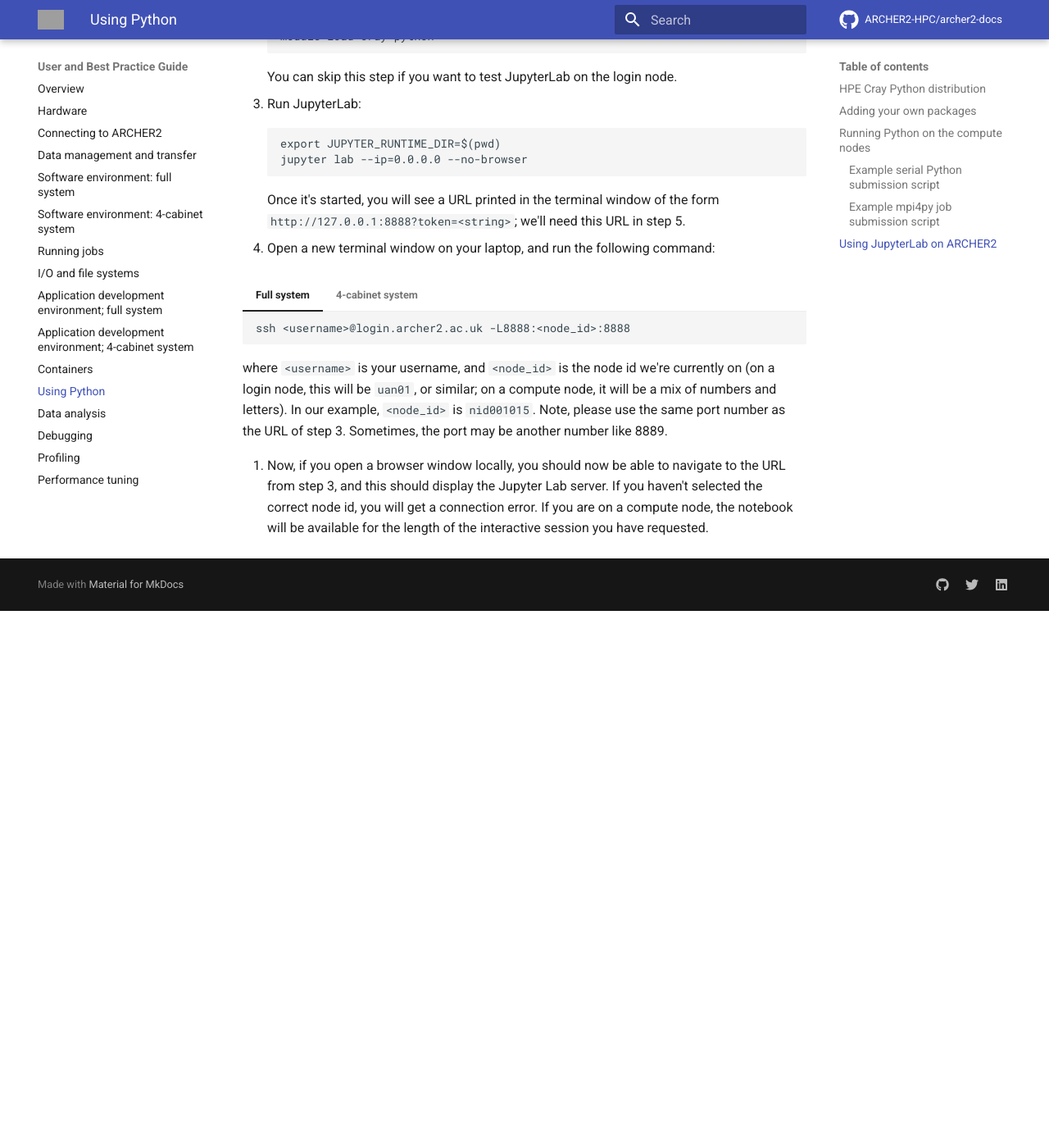
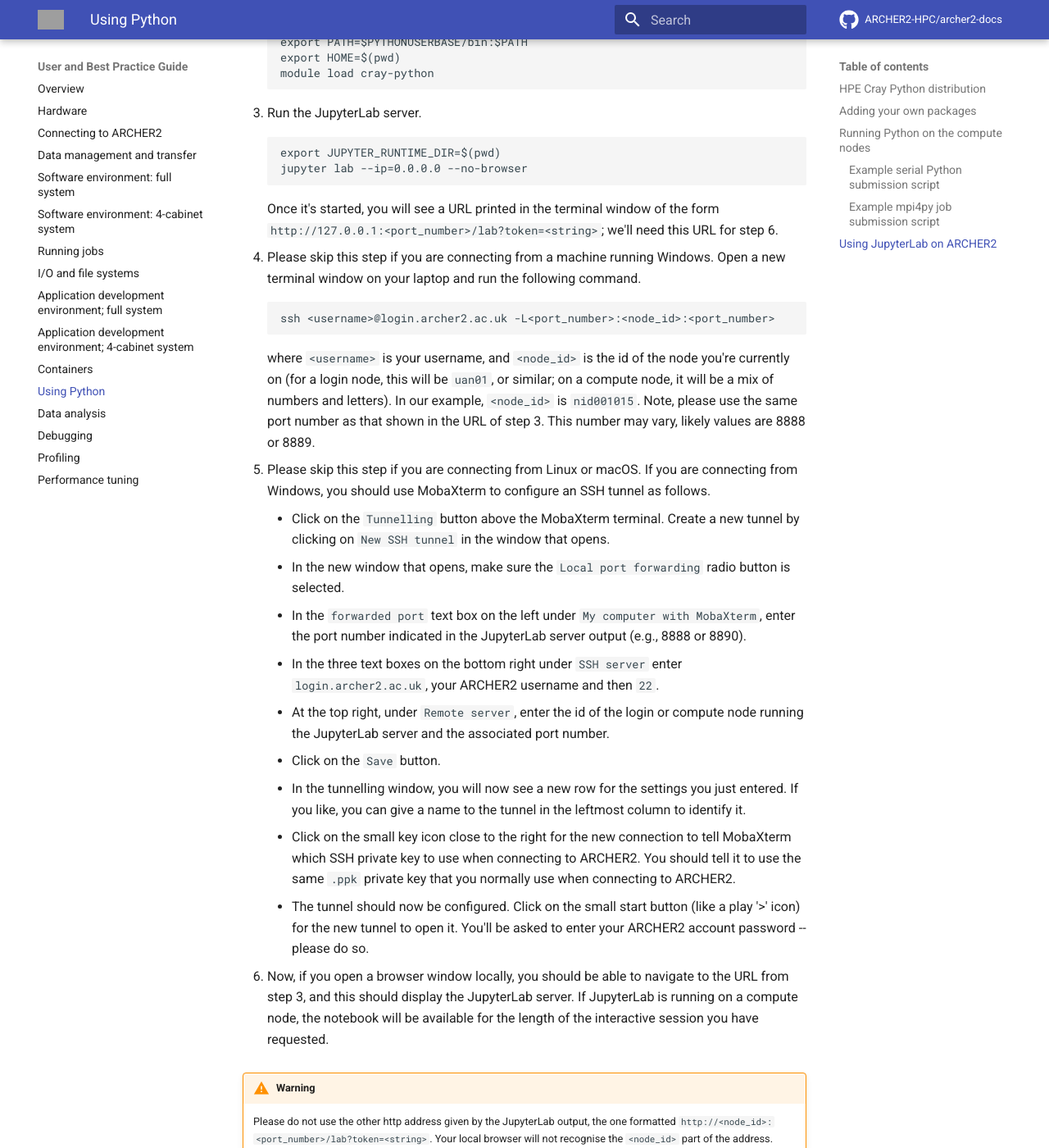
Before and after one commit to ARCHER2-HPC/archer2-docs, an MkDocs documentation site: the page built from docs/user-guide/python.md, in a window 1280 px wide and 1400 px high, scrolled down 4336 px. Shown: the whole window at 82% size. Built offline with MkDocs 1.6.1 and Material for MkDocs 9.7.7, drawn with Linux system fonts in a browser that asks for light colours; comment, search, counter and statistics services are not loaded; before the commit the page ends 5081 px from its top, so only the background shows below that; some of the changed text lies outside the part shown; grey boxes are pictures that could not be loaded.

Commit message:
Added instructions for connecting JupyterLab using MobaXTerm.

````diff
--- a/docs/user-guide/python.md
+++ b/docs/user-guide/python.md
@@ -210,16 +210,16 @@
 ## Using JupyterLab on ARCHER2
 
 It is possible to view and run Jupyter notebooks from both login nodes
-and compute nodes of ARCHER2.
+and compute nodes on ARCHER2.
 
 !!! note
     You can test such notebooks on the login nodes, but please do not attempt to
     run any computationally intensive work. Jobs may get killed once they hit a
     CPU limit on login nodes.
 
-Please follow these steps:
+Please follow these steps.
 
-1. Install JupyterLab in your work directory:
+1. Install JupyterLab in your work directory.
    ```
    module load cray-python
    export PYTHONUSERBASE=/work/t01/t01/auser/.local
@@ -227,18 +227,18 @@
    pip install --user jupyterlab
    ```
 
-2. To run your Jupyter notebook on a compute node, you can run an interactive
-   session:
+2. If you want to test JupyterLab on the login node please go straight to step 3.
+   To run your Jupyter notebook on a compute node, you first need to run an interactive session.
    ```
-   srun --nodes=1 --exclusive --time=00:20:00 --account=<your_budget>
-   --partition=standard --qos=short --reservation=shortqos --pty /bin/bash
+   srun --nodes=1 --exclusive --time=00:20:00 --account=<your_budget> \
+        --partition=standard --qos=short --reservation=shortqos \
+        --pty /bin/bash
    ```
-   Your prompt will change to something like this:
+   Your prompt will change to something like below.
    ```
    auser@nid001015:/tmp>
    ```
-   In this case, the node id is `nid001015`. Execute the following on the
-   compute node:
+   In this case, the node id is `nid001015`. Now execute the following on the compute node.
    ```
    cd /work/t01/t01/auser # Update the path to your work directory
    export PYTHONUSERBASE=$(pwd)/.local
@@ -246,37 +246,48 @@
    export HOME=$(pwd)
    module load cray-python
    ```
-   You can skip this step if you want to test JupyterLab on the login node.
 
-3. Run JupyterLab:
+3. Run the JupyterLab server.
    ```
    export JUPYTER_RUNTIME_DIR=$(pwd)
    jupyter lab --ip=0.0.0.0 --no-browser
    ```
    Once it's started, you will see a URL printed in the terminal window of
-   the form `http://127.0.0.1:8888?token=<string>`; we'll need this URL in
-   step 5.
+   the form `http://127.0.0.1:<port_number>/lab?token=<string>`; we'll need this URL for
+   step 6.
 
-4. Open a new terminal window on your laptop, and run the following command:
+4. Please skip this step if you are connecting from a machine running Windows.
+   Open a new terminal window on your laptop and run the following command.
+   ```
+   ssh <username>@login.archer2.ac.uk -L<port_number>:<node_id>:<port_number>
+   ```
+   where `<username>` is your username, and `<node_id>` is the id of the node you're
+   currently on (for a login node, this will be `uan01`, or similar; on a compute
+   node, it will be a mix of numbers and letters). In our example, `<node_id>`
+   is `nid001015`. Note, please use the same port number as that shown in the URL of
+   step 3. This number may vary, likely values are 8888 or 8889.
 
-=== "Full system"
-    ```
-    ssh <username>@login.archer2.ac.uk -L8888:<node_id>:8888
-    ```
+5. Please skip this step if you are connecting from Linux or macOS. If you are connecting from Windows, you should use MobaXterm to configure an SSH tunnel as follows.
+    - Click on the `Tunnelling` button above the MobaXterm terminal. Create a new tunnel by clicking on `New SSH tunnel` in the window that opens.
+    - In the new window that opens, make sure the `Local port forwarding` radio button is selected.
+    - In the `forwarded port` text box on the left under `My computer with MobaXterm`, enter the port number indicated in the JupyterLab server output (e.g., 8888 or 8890).
+    - In the three text boxes on the bottom right under `SSH server` enter `login.archer2.ac.uk`, your ARCHER2 username and then `22`.
+    - At the top right, under `Remote server`, enter the id of the login or compute node running the JupyterLab server and the associated port number.
+    - Click on the `Save` button.
+    - In the tunnelling window, you will now see a new row for the settings you just entered. If you like, you can give a name to the tunnel in the leftmost column to identify it.
+    - Click on the small key icon close to the right for the new connection to tell MobaXterm which SSH private key to use when connecting to ARCHER2. You should tell it to use the same `.ppk` private key that you normally use when connecting to ARCHER2.
+    - The tunnel should now be configured. Click on the small start button (like a play '>' icon) for the new tunnel to open it. You'll be asked to enter your ARCHER2 account password -- please do so.
 
-=== "4-cabinet system"
-    ```
-    ssh <username>@login-4c.archer2.ac.uk -L8888:<node_id>:8888
-    ```
+6. Now, if you open a browser window locally, you should be able to navigate to the URL
+   from step 3, and this should display the JupyterLab server. If JupyterLab is running
+   on a compute node, the notebook will be available for the length of the interactive
+   session you have requested.
 
-   where `<username>` is your username, and `<node_id>` is the node id we're
-   currently on (on a login node, this will be `uan01`, or similar; on a compute
-   node, it will be a mix of numbers and letters). In our example, `<node_id>`
-   is `nid001015`. Note, please use the same port number as the URL of step 3.
-   Sometimes, the port may be another number like 8889.
+!!! warning
+    Please do not use the other http address given by the JupyterLab output,
+    the one formatted `http://<node_id>:<port_number>/lab?token=<string>`. Your local
+    browser will not recognise the `<node_id>` part of the address.
 
-5. Now, if you open a browser window locally, you should now be able to
-   navigate to the URL from step 3, and this should display the Jupyter Lab
-   server. If you haven't selected the correct node id, you will get a
-   connection error. If you are on a compute node, the notebook will be
-   available for the length of the interactive session you have requested.
+!!! note
+    You willl of course need to use a different hostname for the SSH tunnel if you're running on the
+    ARCHER2 4-cabinet system, `login-4c.archer2.ac.uk`.
````
